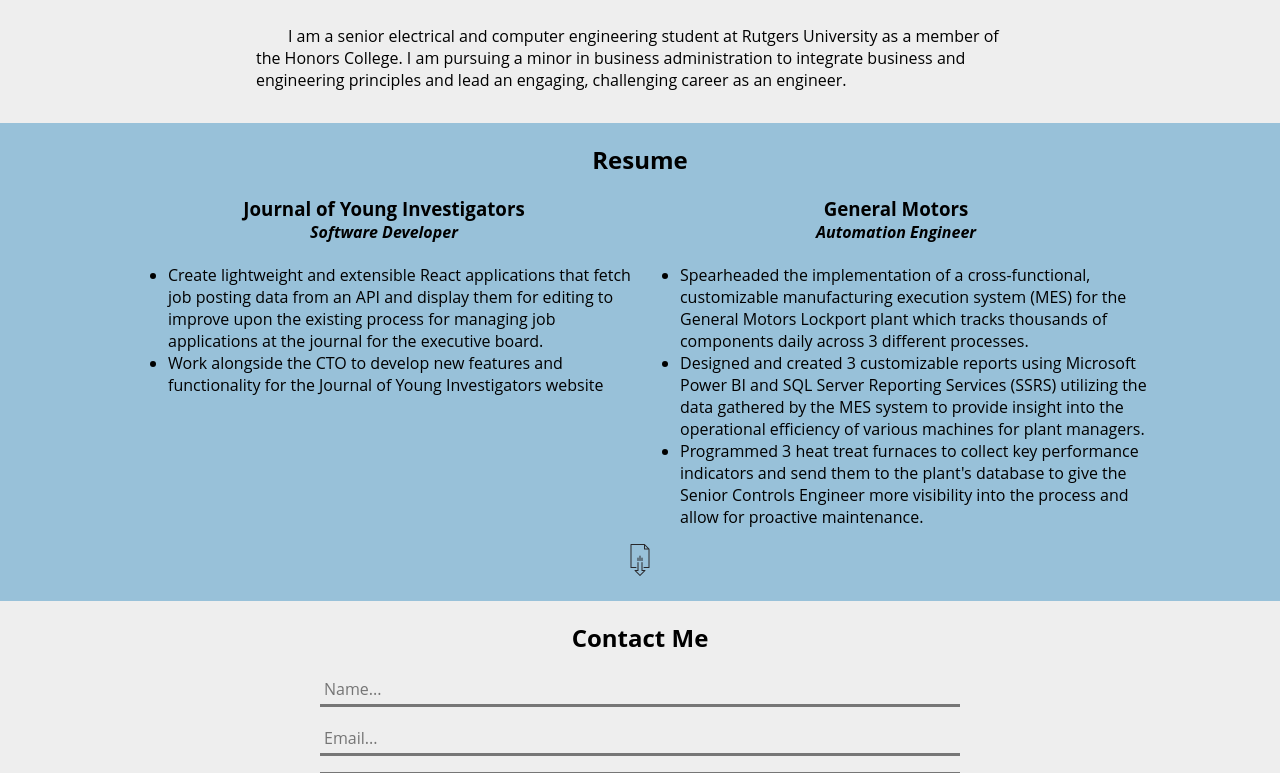
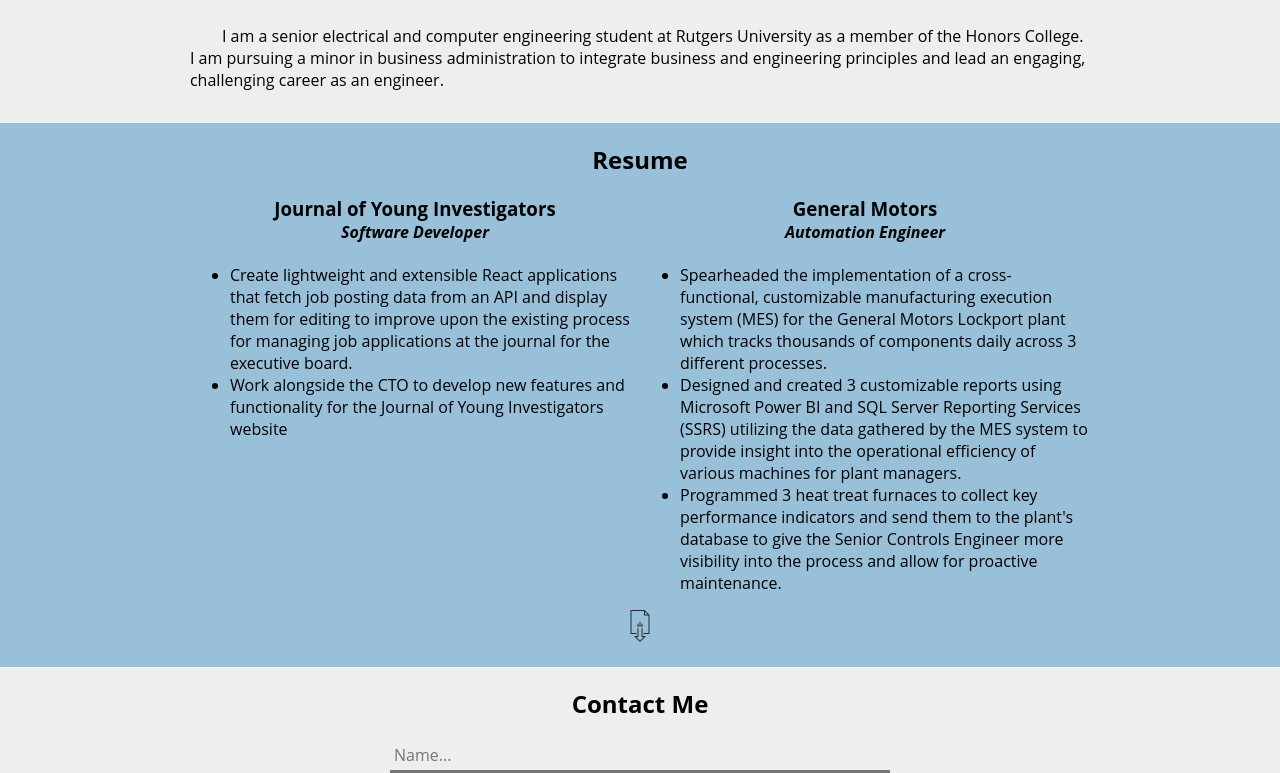
Before and after one commit to JakubGV/JakubGV.github.io, a React (Create React App) app: page / in a window 1280 px wide. Shown: the part 926-1699 px from the top of the page. Built offline with nearby package versions, Linux system fonts and the light colour scheme; what webfontloader would draw is missing.

Commit message:
Improve styling for larger screens

```diff
--- a/src/App.css
+++ b/src/App.css
@@ -55,10 +55,17 @@
   background-color: rgb(238, 238, 238);
 }
 
+.content-holder {
+  display: flex;
+  flex-direction: column;
+  align-items: center;
+  max-width: 900px;
+  margin-left: 1em;
+  margin-right: 1em;
+}
+
 .about-text {
   box-sizing: border-box;
-  margin-left: 20%;
-  margin-right: 20%;
   text-indent: 2em;
   padding-bottom: 2em;
 }
--- a/src/App.tsx
+++ b/src/App.tsx
@@ -70,13 +70,17 @@
         </div>
 
         <div id="about">
+          <div className="content-holder">
             <h2 className="about-header">About</h2>
             <div className="about-text">{about_me}</div>
+          </div>
         </div>
 
         <div id="resume">
-          <h2>Resume</h2>
-          <ResumePreview resumeLink={resume_link} preview={preview}/>
+          <div className="content-holder">
+            <h2>Resume</h2>
+            <ResumePreview resumeLink={resume_link} preview={preview}/>
+          </div>
         </div>
 
         <div id="contact">
--- a/src/ContactForm.css
+++ b/src/ContactForm.css
@@ -7,13 +7,14 @@
 .text-input, .box-input {
   font-family: inherit;
   font-size: inherit;
-  width: 50%;
+  width: 75%;
   box-sizing: border-box;
   padding: .25em;
   margin-bottom: 1em;
   border-style: solid;
   border-width: medium;
   background-color: rgb(238, 238, 238);
+  max-width: 500px;
 }
 
 .text-input {
--- a/src/ResumePreview.css
+++ b/src/ResumePreview.css
@@ -13,7 +13,7 @@
 }
 
 .section {
-  width: 90%;
+  width: 100%;
 }
 
 h3, h4 {
@@ -45,7 +45,6 @@
 @media screen and (min-width: 1024px) {
   .container {
     flex-direction: row;
-    width: 80%;
     align-items: baseline;
   }
 }
```
